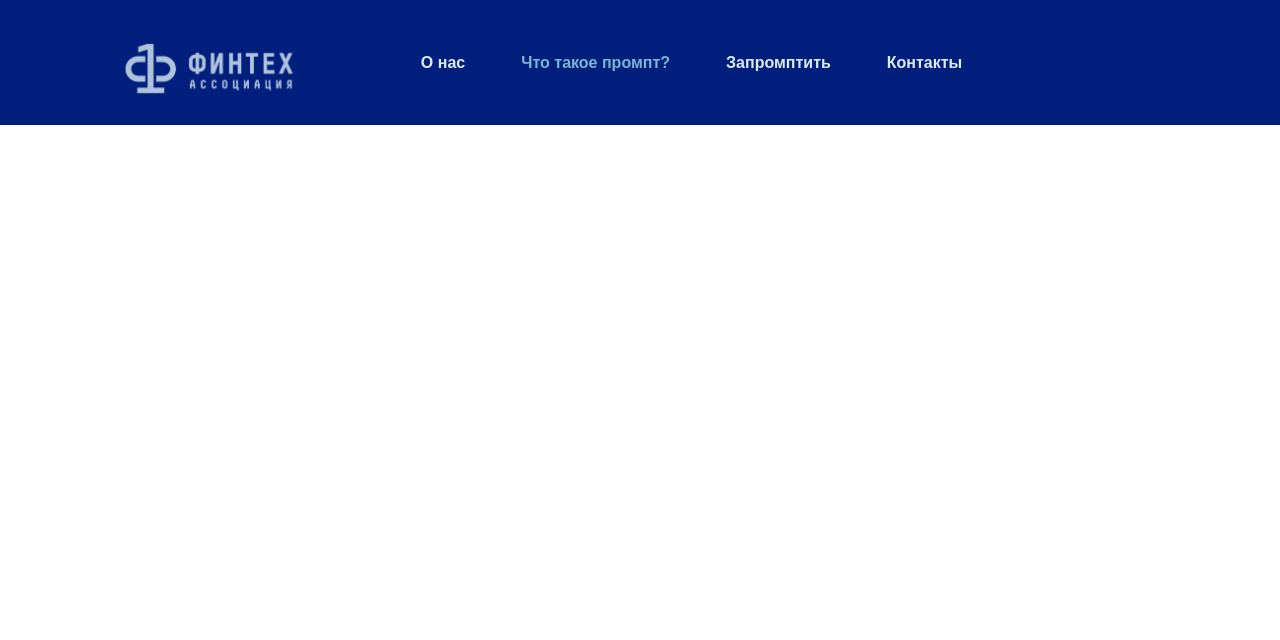
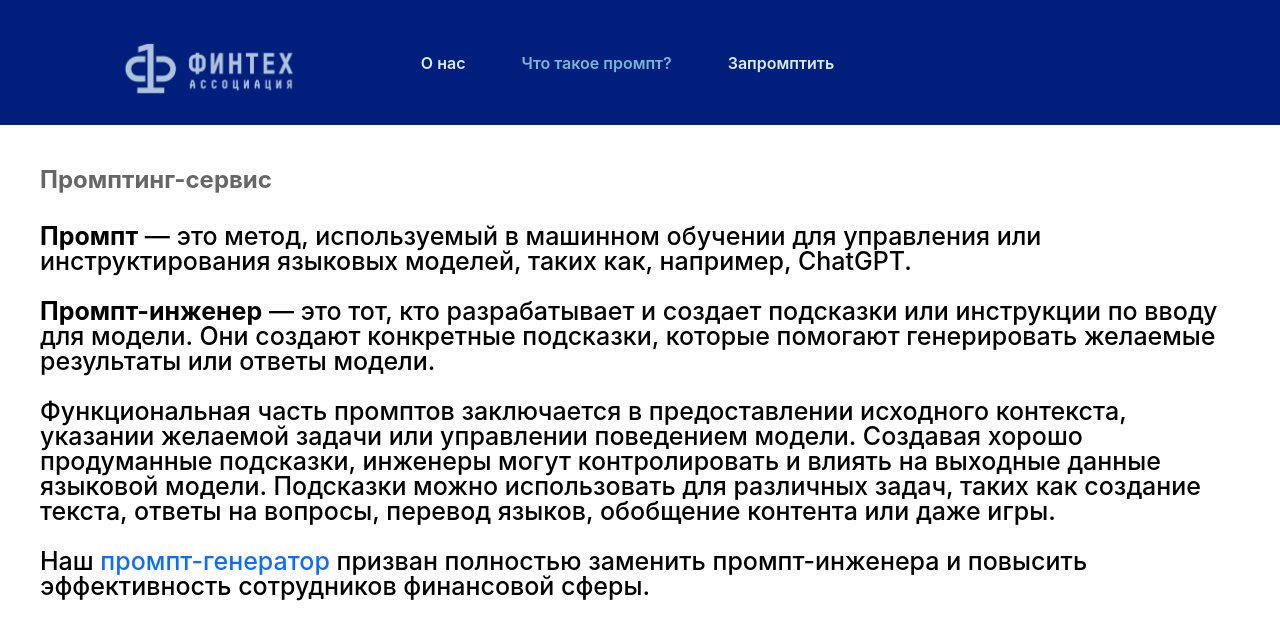
Before and after one commit to ItsMyPain/Hackathon-2.0, a Flask app: page /wiki in a window 1280 px wide. Shown: the top 640 px of the page. Run offline with Flask 3, Linux system fonts and the light colour scheme; parts of the project's set-up code (start-up, migrations or seed data) failed here and were passed over.

Commit message:
finalized

```diff
--- a/forms.py
+++ b/forms.py
@@ -5,4 +5,6 @@ from wtforms.validators import DataRequired
 
 class MainForm(FlaskForm):
     text = TextAreaField('Запрос', validators=[DataRequired()])
+    output_text = TextAreaField('Выход')
     submit = SubmitField('Запромптить')
+    send = SubmitField('Отправить в YandexGPT')
--- a/server.py
+++ b/server.py
@@ -3,7 +3,7 @@ from flask import Flask, render_template, request
 from transformers import pipeline
 
 from forms import MainForm
-from utils import translate, update_iamtoken, predict_yandex, summarize, additional_text
+from utils import update_iamtoken, predict_yandex, summarize, additional_text
 
 app = Flask("elf")
 
@@ -18,7 +18,7 @@ menu = {
     "/": "О нас",
     "/wiki": "Что такое промпт?",
     "/prompt": "Запромптить",
-    "/contacts": "Контакты",
+    # "/contacts": "Контакты",
 }
 
 
@@ -39,15 +39,21 @@ def prompt_get():
 def prompt_post():
     form = MainForm()
     data = ''
-    if form.validate():
+    if form.validate() and form.submit.data:
         print('ЗАПРОС:', form.text.data)
         data = summarize(form.text.data)
         data = additional_text(data)
         print()
         print('После добавления текста:', data)
-        data = predict_yandex('', data)
+        data = predict_yandex(data, True)
         print()
         print('После яндекса:', data)
+        form.output_text.data = data
+
+    elif form.send.data:
+        print(form.data)
+        data = predict_yandex(form.output_text.data, False)
+        form.output_text.data = data
 
     return render_template("prompt.html", form=form, data=data, menu=menu, page=request.url_rule)
 
--- a/static/base.css
+++ b/static/base.css
@@ -28,7 +28,7 @@ header {
 
 .header-link {
     color: var(--header-text);
-    font-family: Ubuntu, sans-serif;
+    font-family: Inter, sans-serif;
     font-size: 16px;
     font-style: normal;
     font-weight: 600;
--- a/static/main.css
+++ b/static/main.css
@@ -5,7 +5,7 @@
 
 .main-top-text {
     color: rgba(0, 0, 0, 0.60);
-    font-family: Ubuntu, sans-serif;
+    font-family: Inter, sans-serif;
     font-size: 24px;
     font-style: normal;
     font-weight: 700;
@@ -14,7 +14,7 @@
 
 .main-center-text {
     color: #000;
-    font-family: Ubuntu, sans-serif;
+    font-family: Inter, sans-serif;
     font-size: 56px;
     font-style: normal;
     font-weight: 700;
@@ -23,7 +23,7 @@
 
 .main-bottom-text {
     color: #000;
-    font-family: Ubuntu, sans-serif;
+    font-family: Inter, sans-serif;
     font-size: 16px;
     font-style: normal;
     font-weight: 400;
@@ -54,7 +54,22 @@
 .main-btn {
     width: 174px;
     margin: 15px 0 0 95px;
-    font-family: Ubuntu, sans-serif;;
+    font-family: Inter, sans-serif;
     font-size: 16px;
     font-weight: 600;
 }
+
+.main-wiki {
+    display: flex;
+    flex-direction: column;
+    gap: 30px;
+}
+
+.wiki-text {
+    font-family: Inter, sans-serif;
+    font-size: 25px;
+    font-weight: 500;
+    line-height: 25px;
+    letter-spacing: 0;
+    text-align: left;
+}
--- a/static/prompt.css
+++ b/static/prompt.css
@@ -48,7 +48,7 @@
 
 .prompt-button {
     width: 174px;
-    font-family: Ubuntu, sans-serif;
+    font-family: Inter, sans-serif;
     font-size: 16px;
     font-weight: 600;
 }
--- a/templates/wiki.html
+++ b/templates/wiki.html
@@ -1,7 +1,7 @@
 {% extends 'base.html' %}
 
 {% block head %}
-
+<link rel="stylesheet" href="/static/main.css">
 {% endblock %}
 
 {% block title %}
@@ -9,4 +9,29 @@
 {% endblock %}
 
 {% block content %}
+<div class="main-wiki">
+    <div class="row">
+        <div class="main-top-text">
+            Промптинг-сервис
+        </div>
+    </div>
+    <div class="row">
+        <p class="wiki-text">
+            <b>Промпт</b> — это метод, используемый в машинном обучении для управления или инструктирования языковых
+            моделей, таких как, например, ChatGPT.<br><br>
+            <b>Промпт-инженер</b> — это тот, кто разрабатывает и создает подсказки или инструкции по вводу для модели.
+            Они
+            создают конкретные подсказки, которые помогают генерировать желаемые результаты или ответы
+            модели.<br><br>
+            Функциональная часть промптов заключается в предоставлении исходного контекста, указании желаемой
+            задачи или управлении поведением модели. Создавая хорошо продуманные подсказки, инженеры могут
+            контролировать и
+            влиять на выходные данные языковой модели. Подсказки можно использовать для различных задач, таких как
+            создание
+            текста, ответы на вопросы, перевод языков, обобщение контента или даже игры.<br><br>
+            Наш <a href="/prompt" style="text-decoration: none">промпт-генератор</a> призван полностью заменить
+            промпт-инженера и повысить эффективность сотрудников финансовой сферы.
+        </p>
+    </div>
+</div>
 {% endblock %}
```
Also changed, not shown: templates/prompt.html (+10 -4 lines), utils.py (+4 -7 lines).
